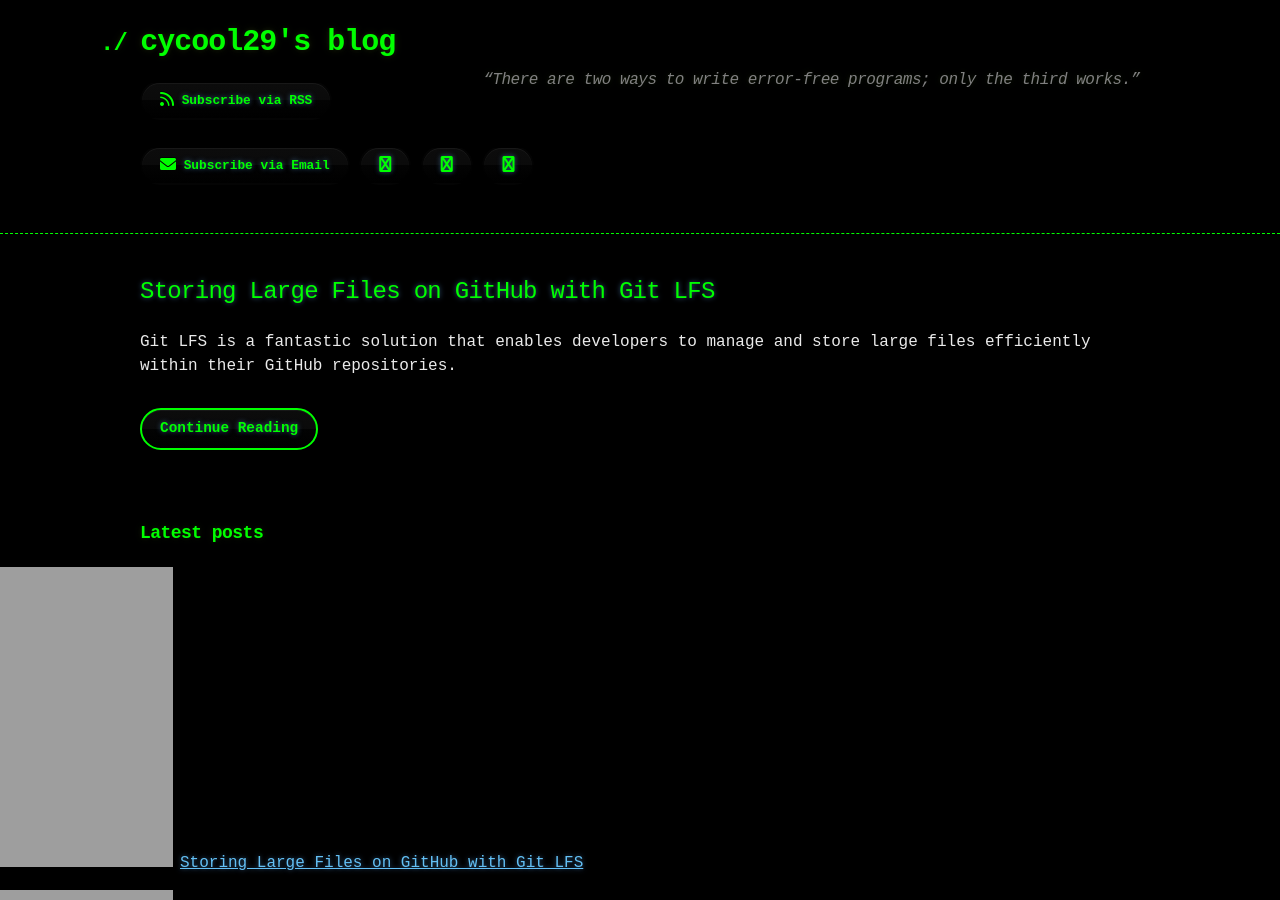
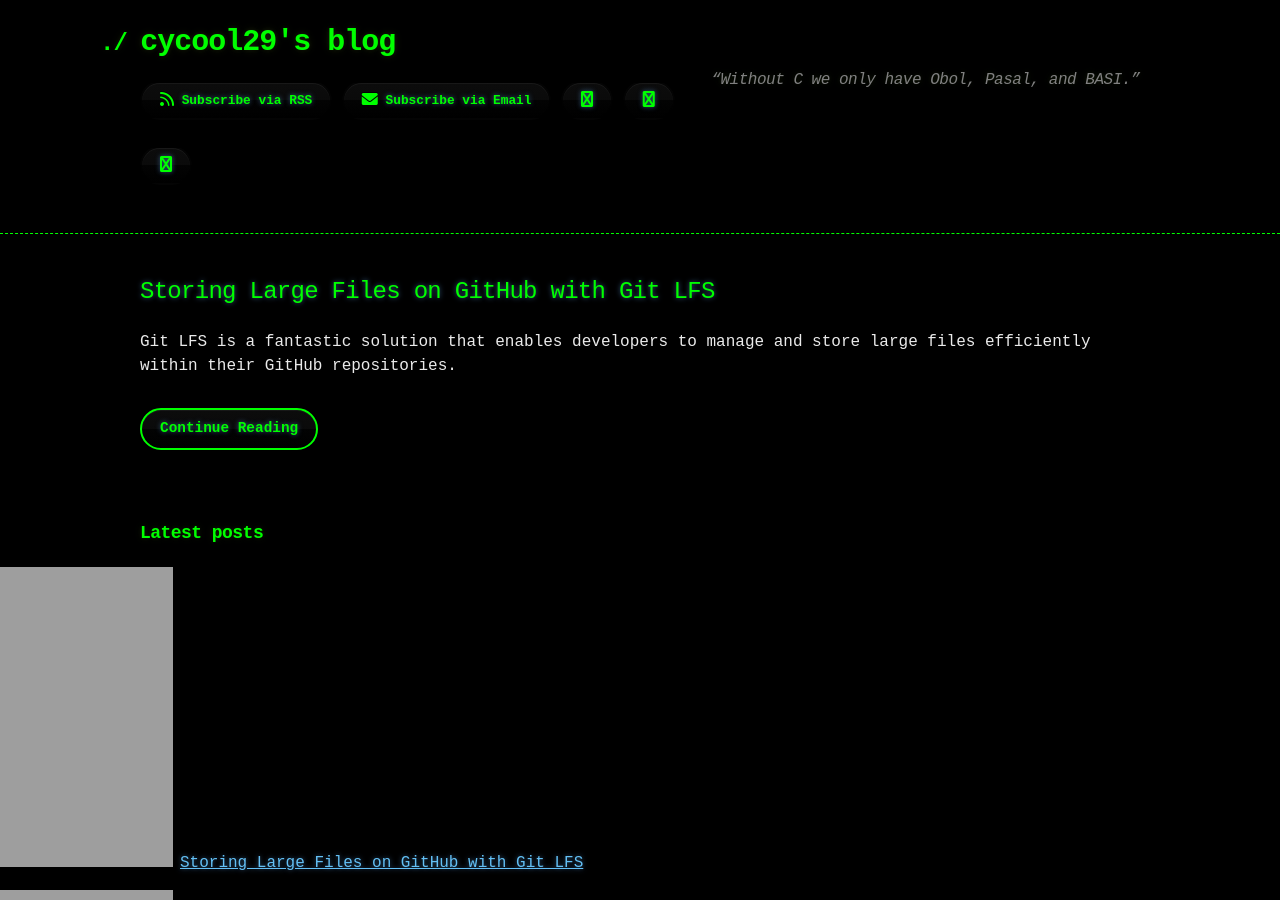
Before and after one commit to cycool29/cycool29.github.io, a Jekyll site: the page built from index.md, in a window 1280 px wide and 900 px high. Built offline with Jekyll 4.4.1, drawn with Linux system fonts in a browser that asks for light colours; a style sheet for code colours, icons or effects is not loaded.

Commit message:
Update quotes

```diff
--- a/_config.yml
+++ b/_config.yml
@@ -1,5 +1,5 @@
 title: cycool29's blog
-description: "“There are two ways to write error-free programs; only the third works.” "
+description: "“Without C we only have Obol, Pasal, and BASI.” "
 bio: A high school student. Intermediate in Python, Git, Bash. Learning JavaScript. He/Him. "
 author: cycool29
 url: https://cycool29.github.io
```
